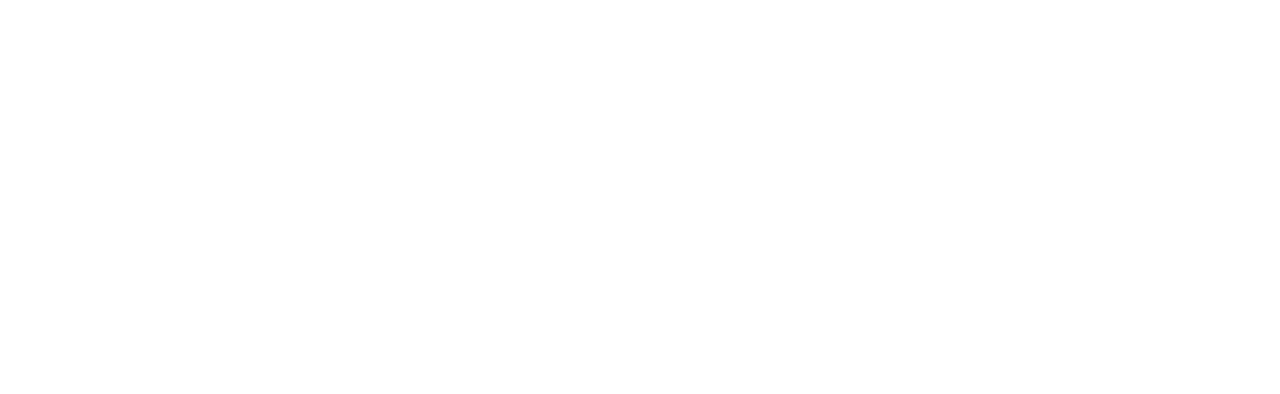
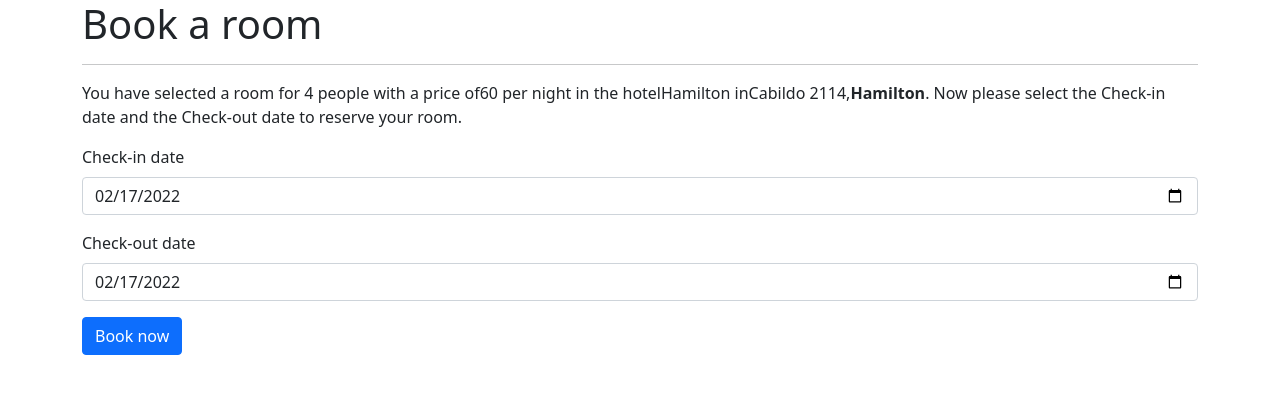
Before and after one commit to mike2611/lodging-app-frontend, a React (Create React App) app: page /reserve_room in a window 1280 px wide. Before the commit this address had no page. Shown: the top 394 px of the page. Built offline with nearby package versions, Linux system fonts and the light colour scheme.

Commit message:
Basic UI to reserve a room

```diff
--- a/src/App.js
+++ b/src/App.js
@@ -1,11 +1,13 @@
 import React from 'react';
 import { BrowserRouter as Router, Route, Routes } from 'react-router-dom';
 import Details from './components/Details';
+import ReserveRoom from './components/ReserveRoom';
 
 const App = () => (
   <Router>
     <Routes>
       <Route path="/room/:roomId" exact element={<Details />} />
+      <Route path="/reserve_room/" exact element={<ReserveRoom />} />
     </Routes>
   </Router>
 );
--- a/src/components/Details.js
+++ b/src/components/Details.js
@@ -51,7 +51,7 @@
           <Link to="/">
             <p>DISCOVER MORE LODGING PLACES</p>
           </Link>
-          <Button>Reserve</Button>
+          <Button data-bs-toggle="modal" data-bs-target="#staticBackdrop">Reserve</Button>
         </div>
       </div>
     </section>
--- /dev/null
+++ b/src/components/ReserveRoom.js
@@ -0,0 +1,71 @@
+import React, { useState } from 'react';
+import Form from 'react-bootstrap/Form';
+import Button from 'react-bootstrap/Button';
+
+const ReserveRoom = () => {
+  const hotel = {
+    name: 'Hamilton',
+    city: 'Buenos Aires',
+    address: 'Cabildo 2114',
+  };
+  const room = {
+    description: 'Wifi, balcony, breakfast included, bathroom with hydromassage',
+    image: 'https://picsum.photos/800',
+    price: 60,
+    people_amount: 4,
+  };
+
+  const today = new Date().toISOString().slice(0, 10);
+
+  const [inputs, setInputs] = useState({
+    checkin: today,
+    checkout: today,
+  });
+
+  const onChange = (e) => {
+    setInputs({
+      ...inputs,
+      [e.target.name]: e.target.value,
+    });
+  };
+
+  return (
+    <section className="container">
+      <h1>Book a room</h1>
+      <hr />
+      <p>
+        You have selected a room for
+        {' '}
+        {room.people_amount}
+        {' '}
+        people with a price of
+        {room.price}
+        {' '}
+        per night in the hotel
+        {hotel.name}
+        {' '}
+        in
+        {hotel.address}
+        ,
+        <strong>{hotel.name}</strong>
+        . Now please select the Check-in date and the
+        Check-out date to reserve your room.
+      </p>
+      <Form>
+        <Form.Group className="mb-3" controlId="checkin">
+          <Form.Label>Check-in date</Form.Label>
+          <Form.Control name="checkin" type="date" min={today} value={inputs.checkin} onChange={onChange} />
+        </Form.Group>
+        <Form.Group className="mb-3" controlId="checkout">
+          <Form.Label>Check-out date</Form.Label>
+          <Form.Control name="checkout" type="date" min={inputs.checkin} value={inputs.checkin} onChange={onChange} />
+        </Form.Group>
+        <Button variant="primary" type="submit">
+          Book now
+        </Button>
+      </Form>
+    </section>
+  );
+};
+
+export default ReserveRoom;
```
